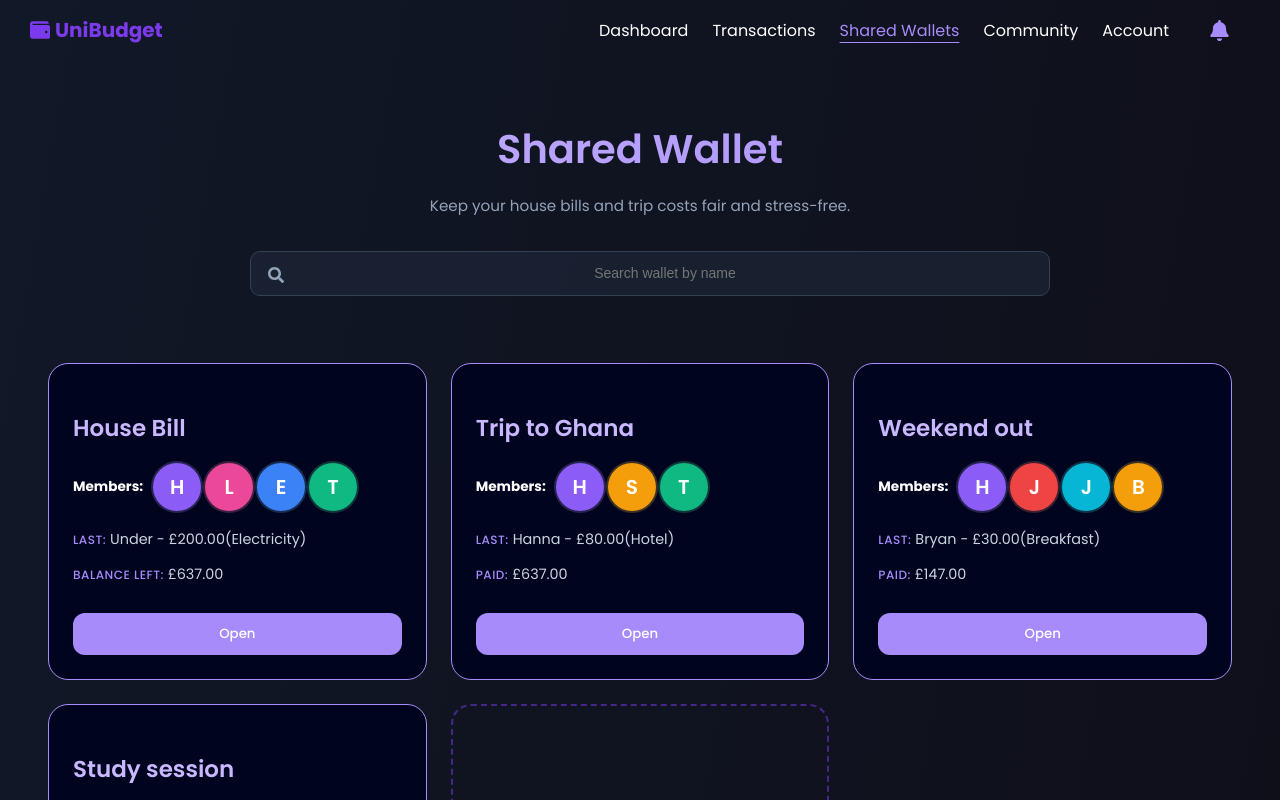
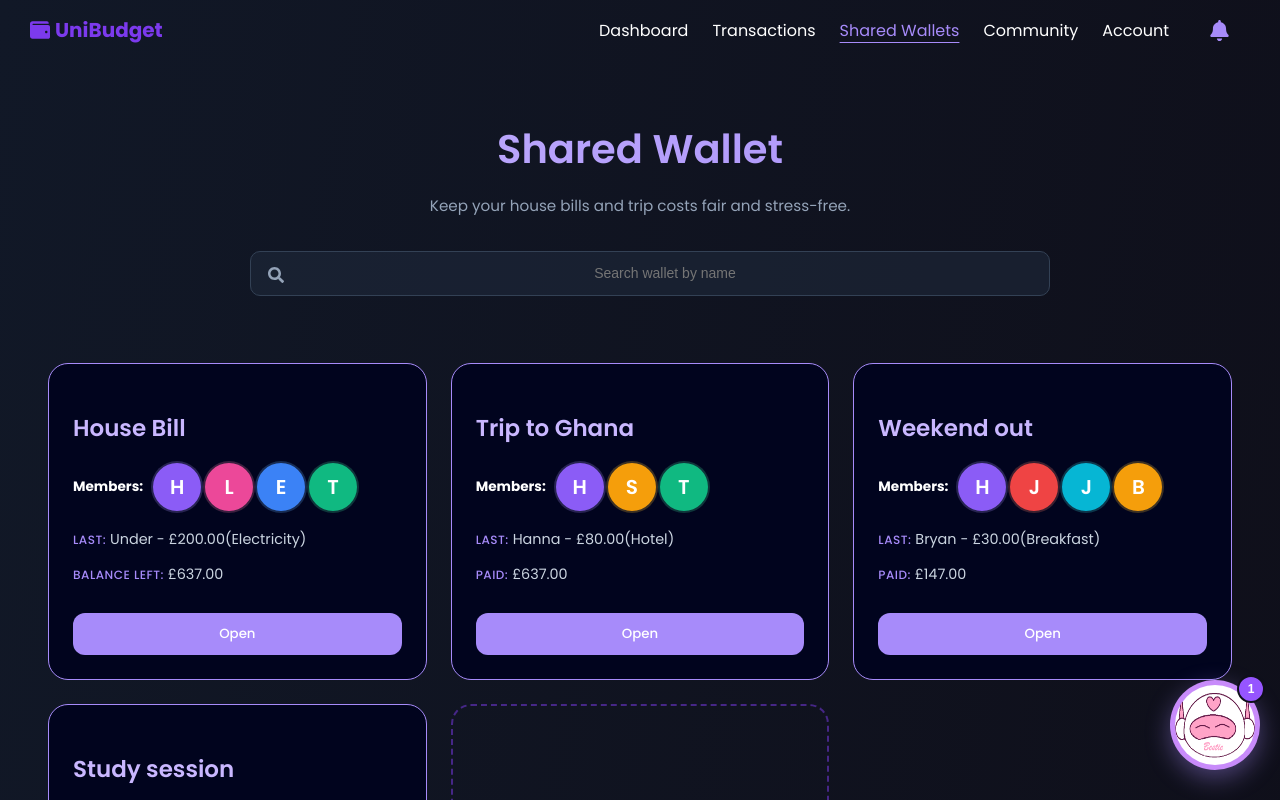
Before and after one commit to itsHanna27/student-finance-tracker, a React (Create React App) app: page /SharedWallet in a window 1280 px wide. Shown: the top 800 px of the page. Built offline with nearby package versions, Linux system fonts and the light colour scheme.

Commit message:
implemented bot in shared wallet page

```diff
--- a/src/Main/Account.jsx
+++ b/src/Main/Account.jsx
@@ -8,7 +8,6 @@ import FriendRequest from "./friendrequest";
 import BudgetandSaving from "./BudgetandSaving";
 import Transactions from "./Transactions";
 import "../css/Account.css";
-import Bestie from "../Modal/bestie";
 
 const ProfileSection = ({ user, avatar, setFile }) => {
   return (
@@ -50,7 +49,6 @@ const ProfileSection = ({ user, avatar, setFile }) => {
           </button>
         </div>
       </div>
-    <Bestie/>
       <div className="profile-info">
         <div>
           <span>Email</span>
--- a/src/Main/BudgetandSaving.jsx
+++ b/src/Main/BudgetandSaving.jsx
@@ -1,7 +1,7 @@
 import React, { useEffect, useState } from "react";
 import "../css/BudgetandSaving.css";
 import { FaClock } from "react-icons/fa";
-import Bestie from "../Modal/bestie";
+
 
 const BudgetandSaving = ({ setActiveTab = () => {} }) => {
   const [mode, setMode] = useState("saving"); // saving | budget
@@ -279,7 +279,6 @@ const getMaxDate = (period) => {
             )}
           </div>
         </div>
-<Bestie/>
         <div className="action-buttons">
           <button className="btn-edit" onClick={() => setIsEditing(true)}>
             <i className="fas fa-edit"></i>
@@ -298,7 +297,6 @@ const getMaxDate = (period) => {
   return (
     <div className="budget-card">
       <div className="budget-header">
-        <Bestie/>
         <div style={{ display: "flex", alignItems: "center", gap: "10px", position: "relative" }}>
           {isEditing && (
             <span
--- a/src/Main/Friends.jsx
+++ b/src/Main/Friends.jsx
@@ -1,6 +1,5 @@
 import React, { useEffect, useState } from "react";
 import "../css/Friends.css";
-import Bestie from "../Modal/bestie";
 
 const Friends = () => {
   const [search, setSearch] = useState("");
@@ -150,7 +149,6 @@ const Friends = () => {
                     UserID: {friend._id}
                   </div>
                 </div>
-                <Bestie/>
                 <button
                   className="unfriend-btn"
                  onClick={() => {
--- a/src/Main/SharedWallet.jsx
+++ b/src/Main/SharedWallet.jsx
@@ -4,6 +4,8 @@ import "../Navbar/navbar.css";
 import "../css/sharedWallet.css";
 import { FaSearch } from "react-icons/fa";
 import CreateWalletModal from "../Modal/createWallet";
+import useFinanceData from "../hooks/FinanceData";
+import Bestie from "../Modal/bestie";
 
 export default function SharedWallet() {
   const [wallets, setWallets] = useState([
@@ -58,6 +60,14 @@ export default function SharedWallet() {
   ]);
 
   const [searchTerm, setSearchTerm] = useState("");
+  const {
+  transactions,
+  savingGoals,
+  budgetGoals,
+  balance,
+  userId,
+} = useFinanceData();
+
 
   const getInitials = (name) => {
     return name.split(' ').map(n => n[0]).join('').toUpperCase();
@@ -160,7 +170,14 @@ export default function SharedWallet() {
             </div>
           </div>
         </div>
-
+ {/* Bot */}
+            <Bestie
+              balance={balance}
+              transactions={transactions}
+              savingGoals={savingGoals}
+              budgetGoals={budgetGoals}
+              userId={userId}
+            />
         {/* Wallet Grid */}
         <div className="wallet-grid">
           {wallets.map((wallet) => (
--- a/src/Main/addFriends.jsx
+++ b/src/Main/addFriends.jsx
@@ -1,7 +1,6 @@
 import React, { useState, useEffect } from "react";
 import "../css/addFriends.css";
 import "../css/Friends.css";
-import Bestie from "../Modal/bestie";
 
 const AddFriends = () => {
   const [search, setSearch] = useState("");
@@ -148,7 +147,6 @@ const AddFriends = () => {
           />
         </div>
       </div>
-      <Bestie/>
 
       {search.trim() === "" ? (
         <p className="search-hint"></p>
--- a/src/Main/friendrequest.jsx
+++ b/src/Main/friendrequest.jsx
@@ -1,6 +1,6 @@
 import React, { useState, useEffect } from "react";
 import "../css/friendRequest.css";
-import Bestie from "../Modal/bestie";
+
 
 const FriendRequests = () => {
   const [requests, setRequests] = useState([]);
@@ -79,7 +79,7 @@ const FriendRequests = () => {
   return (
     <div className="friend-requests-page">
       <h2 className="friend-requests-title">Friend Requests</h2>
-<Bestie/>
+
       <div className="friend-requests-scroll">
         <div className="friend-requests-grid">
           {requests.length === 0 && <p className="no-requests">No pending friend requests</p>}
```
